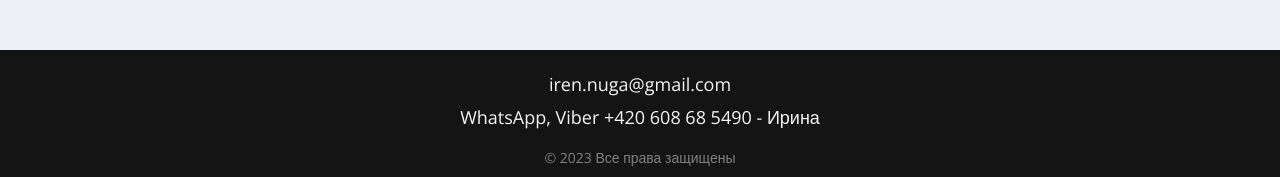
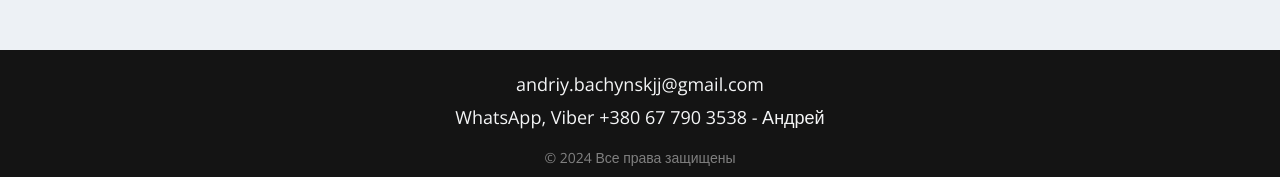
Before and after one commit to ArturHellpine/jobs-landind, a React (Create React App) app: page /home in a window 1280 px wide. Shown: the part 1154-1331 px from the top of the page. Built offline with nearby package versions, Linux system fonts and the light colour scheme.

Commit message:
up footer

```diff
--- a/src/components/Footer.jsx
+++ b/src/components/Footer.jsx
@@ -4,13 +4,13 @@ const Footer = () => {
     return (
         <div className='footer'>
             <div className='footer_item'>
-                iren.nuga@gmail.com
+                andriy.bachynskjj@gmail.com
             </div>
             <div className='footer_item'>
-                WhatsApp, Viber +420 608 68 5490 - Ирина
+                WhatsApp, Viber +380 67 790 3538 - Андрей
             </div>
             <div className='copyright'>
-                © 2023 Все права защищены
+                © 2024 Все права защищены
             </div>
         </div>
     );
```
